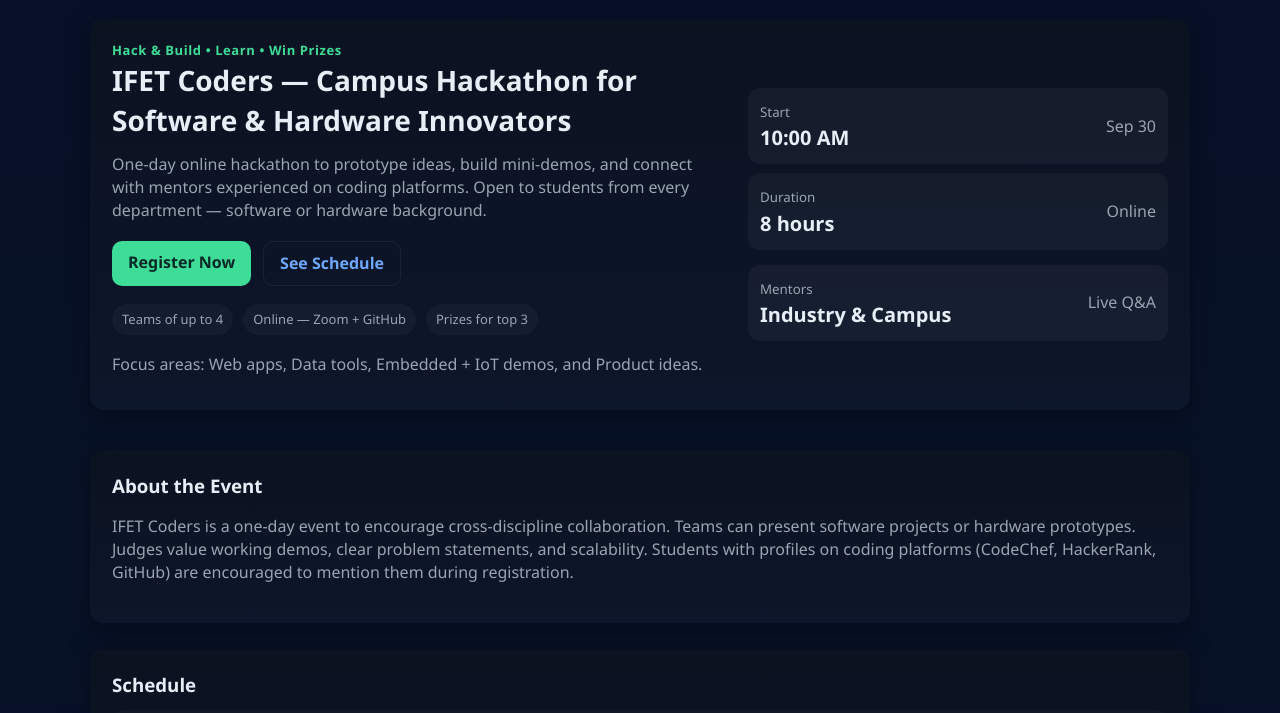
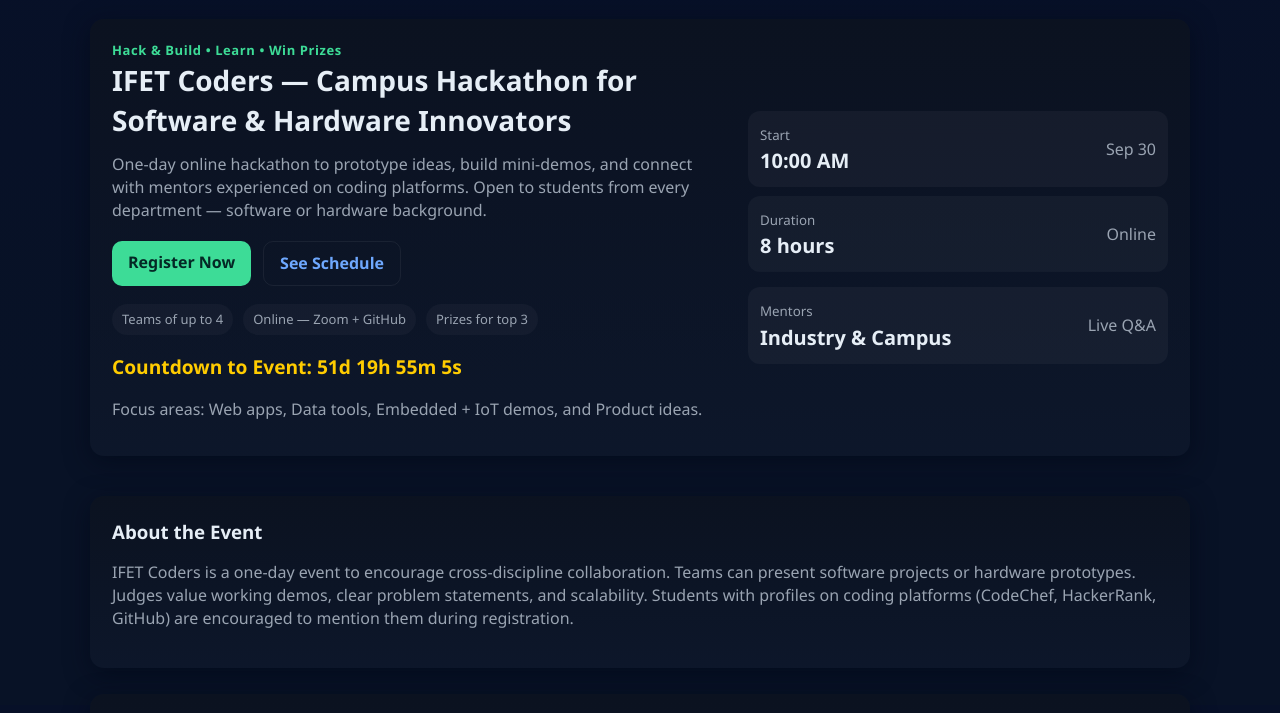
Before and after one commit to suwarnalatha-m/Task-2, a plain HTML site: page index.html in a window 1280 px wide. Shown: the part 95-808 px from the top of the page. Drawn offline with Linux system fonts and the light colour scheme.

Commit message:
Update index.html

```diff
--- a/index.html
+++ b/index.html
@@ -1,9 +1,8 @@
 <!doctype html>
-<html lang="en">
+<html>
 <head>
   <title>IFET Coders Hackathon • IFET College of Engineering</title>
-  <link rel="icon" href="img/date.png">
-  <meta name="description" content="IFET Coders — A hackathon for software & hardware innovators. Schedule, speakers, registration and ideas showcase." />
+  <link rel="icon" href="./img/date.png">
   <style>
     /* Reset & base */
     :root{
@@ -90,7 +89,7 @@
 
     <header>
       <div class="brand">
-        <div class="logo">Infinite</div>
+        <div class="logo">Infinity</div>
         <div>
           <h1>IFET Coders • Hackathon</h1>
           <div class="small muted">Sep 30 • IFET College of Engineering • Online</div>
@@ -120,6 +119,9 @@
             <span class="badge">Teams of up to 4</span>
             <span class="badge">Online — Zoom + GitHub</span>
             <span class="badge">Prizes for top 3</span>
+          </div>
+          <div style="margin-top:18px; font-size: 1.2em; font-weight: bold; color: #ffcc00;" id="countdown">
+           Countdown to Event: Loading...
           </div>
 
           <div style="margin-top:18px" class="mb12 muted">Focus areas: Web apps, Data tools, Embedded + IoT demos, and Product ideas.</div>
@@ -311,10 +313,39 @@
     </main>
 
     <footer>
-      <div class="small muted">© IFET Coders • IFET College of Engineering — Designed with Enthusiasm✨🪄</div>
+      <div class="small muted">© IFET Coders • IFET College of Engineering — Designed with ❤️</div>
       <div class="small muted">Questions? Contact: studentcell@ifet.edu.in</div>
     </footer>
 
+
   </div>
+  <script>
+  // Countdown Timer
+  const eventDate = new Date("Sep 30, 2025 10:00:00").getTime();
+  const timer = setInterval(function () {
+    const now = new Date().getTime();
+    const distance = eventDate - now;
+
+    const days = Math.floor(distance / (1000 * 60 * 60 * 24));
+    const hours = Math.floor((distance % (1000 * 60 * 60 * 24)) / (1000 * 60 * 60));
+    const minutes = Math.floor((distance % (1000 * 60 * 60)) / (1000 * 60));
+    const seconds = Math.floor((distance % (1000 * 60)) / 1000);
+
+    document.getElementById("countdown").innerHTML =
+      `Countdown to Event: ${days}d ${hours}h ${minutes}m ${seconds}s`;
+
+    if (distance < 0) {
+      clearInterval(timer);
+      document.getElementById("countdown").innerHTML = "The Event is Live!";
+    }
+  }, 1000);
+
+  // Smooth Scroll for Register Button
+  document.querySelector('a[href="#register"]').addEventListener("click", function (e) {
+    e.preventDefault();
+    document.querySelector("#register").scrollIntoView({ behavior: "smooth" });
+  });
+</script>
+
 </body>
 </html>
```
